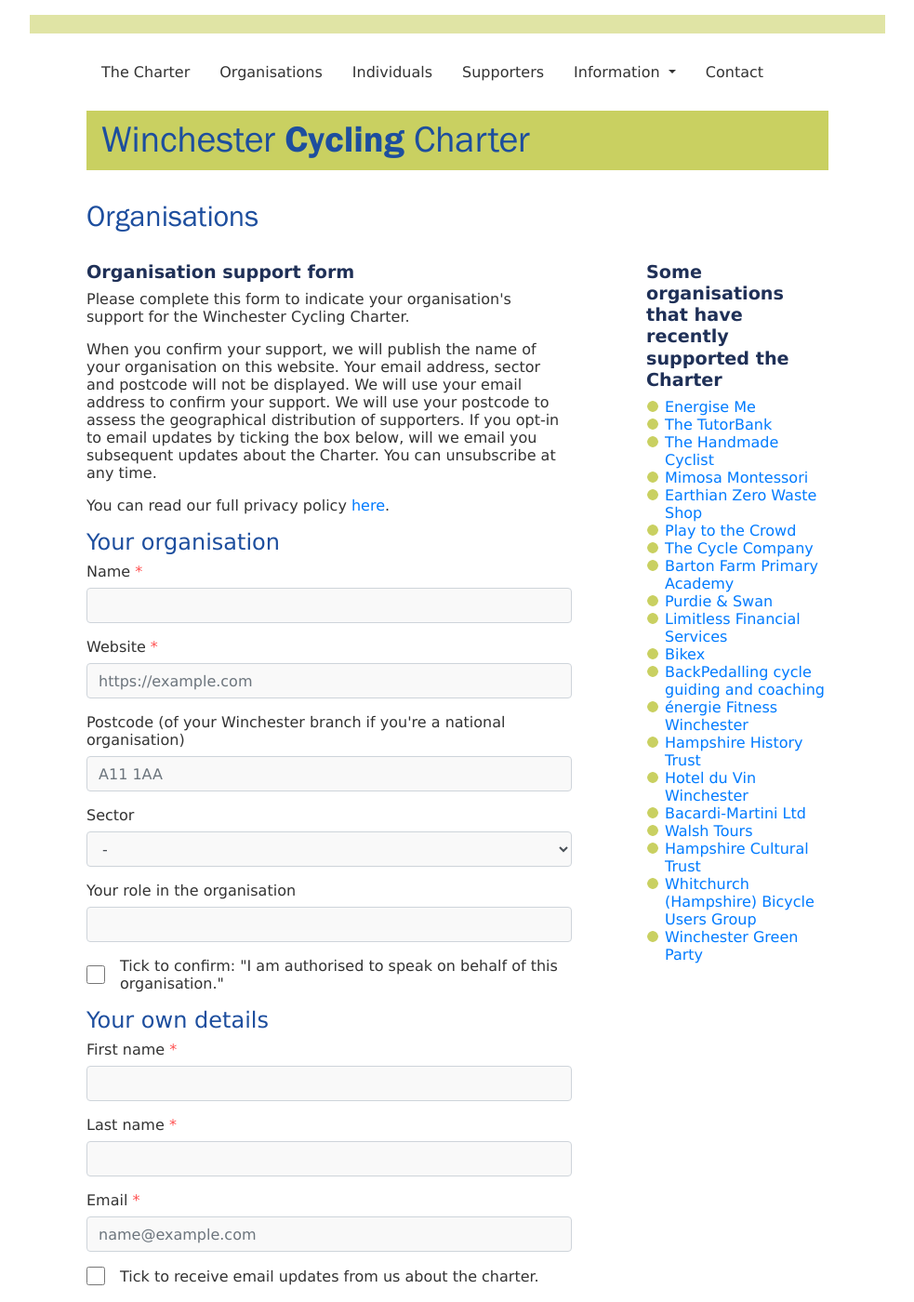
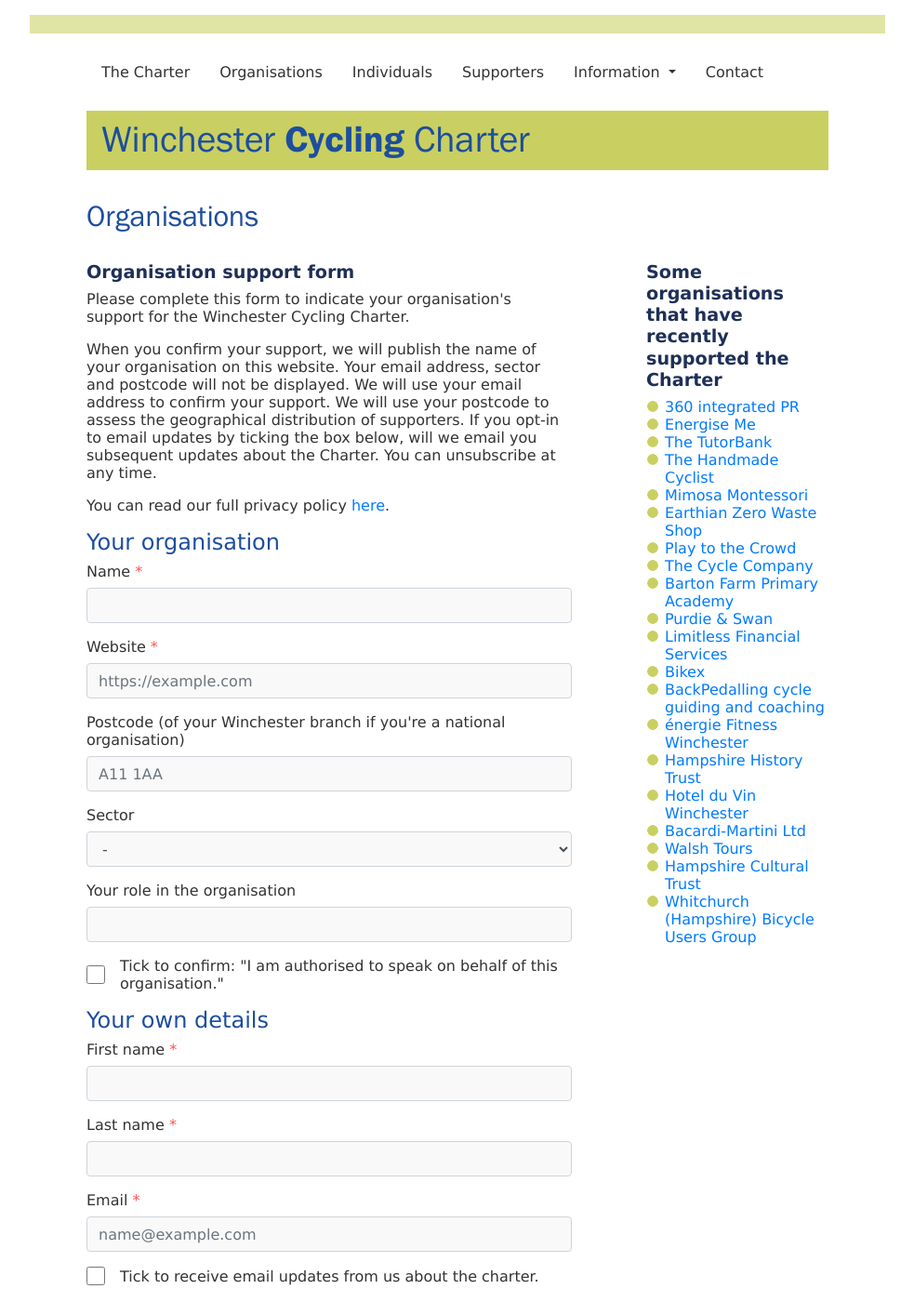
Before and after one commit to winchestercyclingcharter/winchestercyclingcharter.github.io, a Jekyll site: the page built from org-page.md, in a window 1280 px wide and 1400 px high. Shown: the whole window at 93% size, without its empty margins (148-1131 px from the left). Built offline with Jekyll 4.4.1, drawn with Linux system fonts in a browser that asks for light colours; nearby versions of some CDN libraries.

Commit message:
Update orgs.yml

```diff
--- a/_data/orgs.yml
+++ b/_data/orgs.yml
@@ -68,6 +68,7 @@ orgs:
 - { title: Mimosa Montessori, website: 'https://m.facebook.com/MimosaMontessori/', logo: 'mimosa-montessori-250.jpg', founding: false, dt: 20210621-065244-802636 }
 - { title: The TutorBank, website: 'https://www.thetutorbank.co.uk', logo: 'tutor-bank-250.png', founding: false, dt: 20210817-084527-826268 }
 - { title: Energise Me, website: 'https://www.energiseme.org/', logo: 'EM-250.png', founding: false, dt: 20211008-091550-645981 }
+- { title: 360 integrated PR, website: 'https://360integrated.com', logo: '#', founding: false, dt: 20211019-115941-297649 }
 
 - { title: Kingsgate Books & Prints, website: 'http://kingsgatebooksandprints.co.uk', logo: '#', founding: false, dt: 20210309-150607-552668 }
 - { title: Perlins Community Project, website: 'https://www.perlinscommunityproject.co.uk', logo: '#', founding: false, dt: 20210221-202457-823360 }
```
